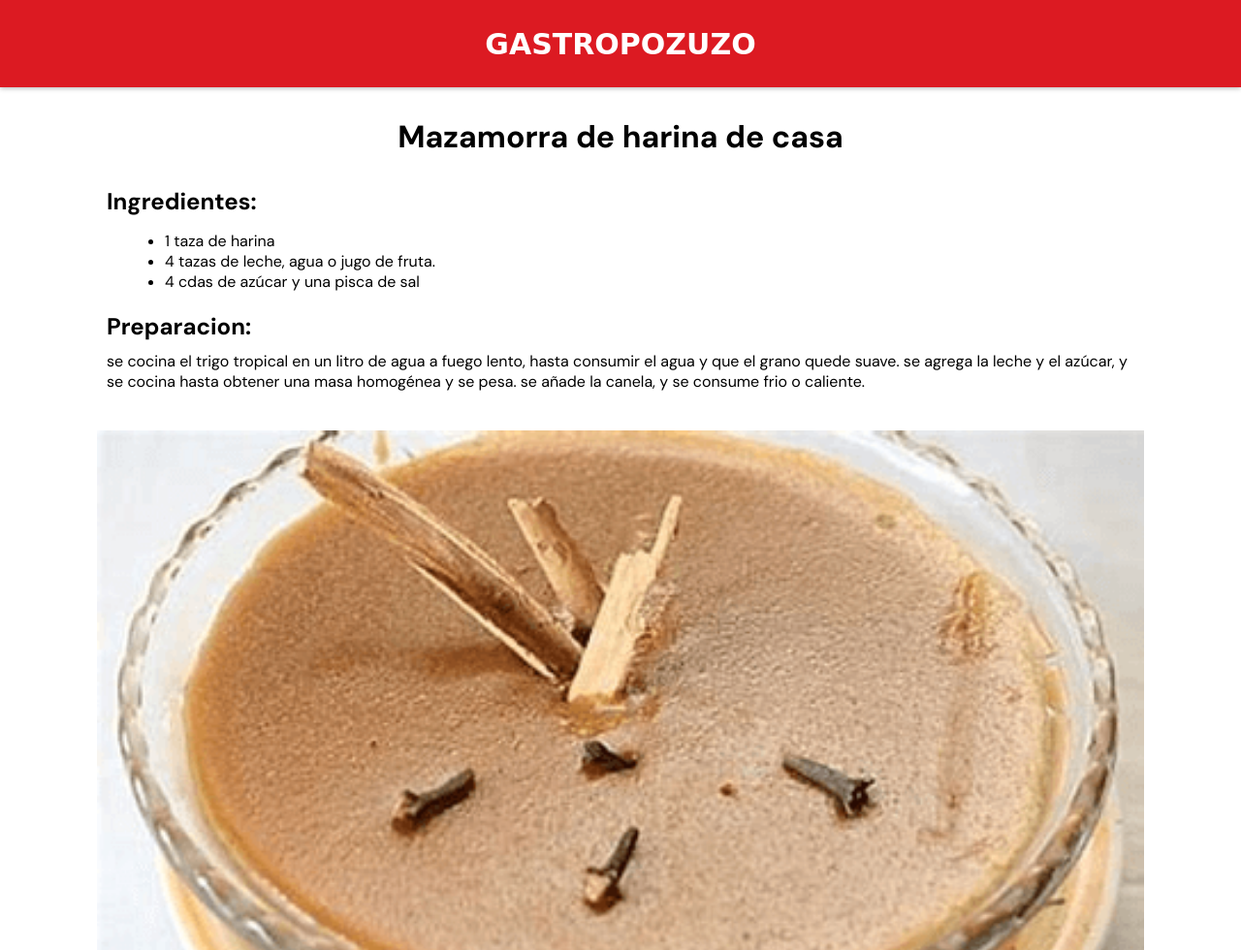
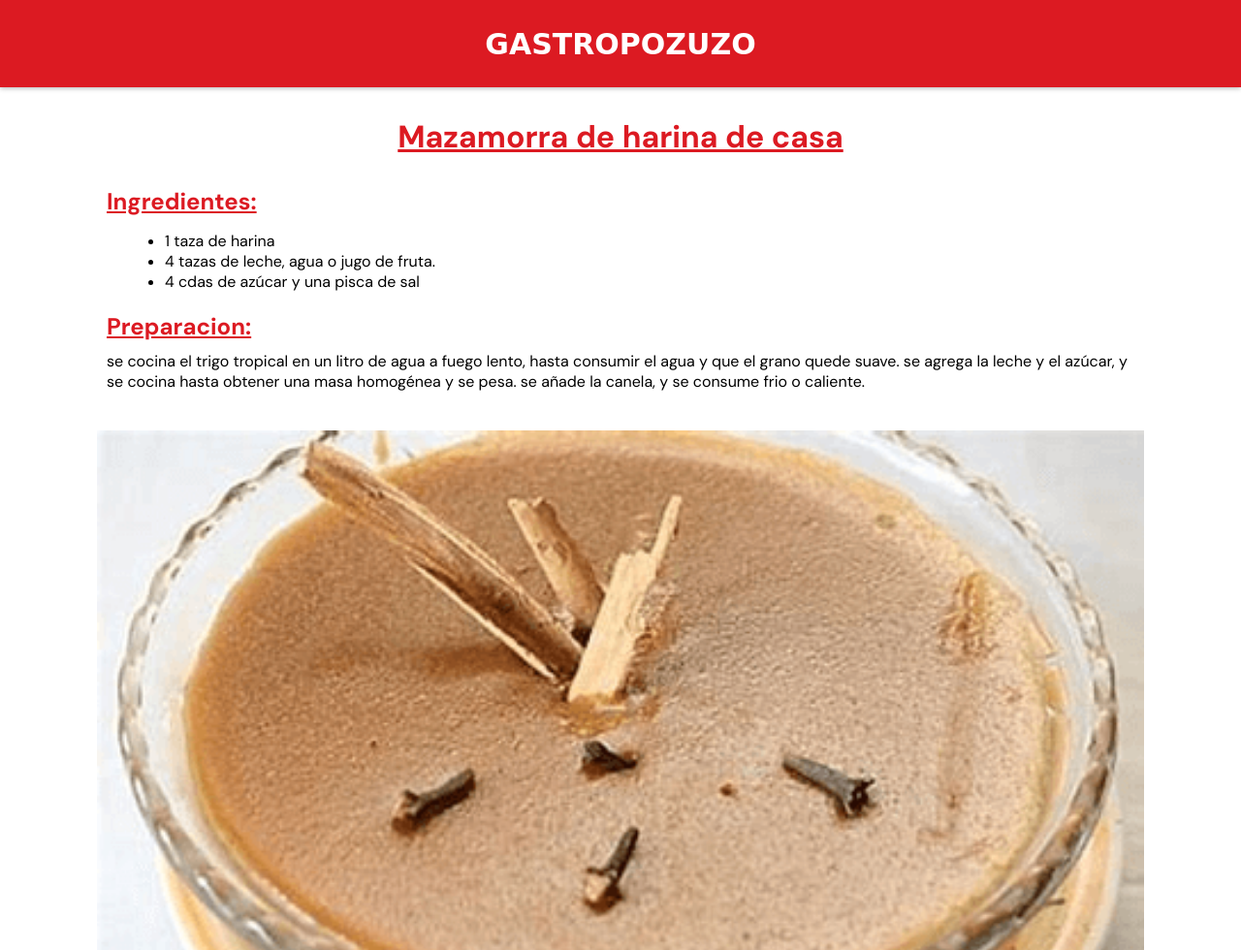
Before and after one commit to Rony23RA/gastropozuzo, a plain HTML site: page receta.html in a window 1280 px wide. Shown: the top 980 px of the page at 97% size. Drawn offline with Linux system fonts and the light colour scheme.

Commit message:
Pequeños cambios

```diff
--- a/style.css
+++ b/style.css
@@ -111,6 +111,7 @@ main .platos_tipicos h1
 {
     margin-bottom: 10px;
     text-decoration: underline;
+    color: #dc1a22;
 }
 
 /* Plato tipico */
@@ -120,12 +121,17 @@ main .titulo_plato
     margin-top: 30px;
     margin-bottom: 30px;
     text-align: center;
+    color: #dc1a22;
+    text-decoration: underline;
 }
 
 main .ingredientes h2
 {
     margin-left: 10px;
     margin-bottom: 15px;
+    color: #dc1a22;
+    text-decoration: underline;
+
 }
 
 main .ingredientes ul
@@ -138,6 +144,8 @@ main .preparacion h2
 {
     margin-left: 10px;
     margin-bottom: 10px;
+    color: #dc1a22;
+    text-decoration: underline;
 }
 
 main .preparacion p
```
